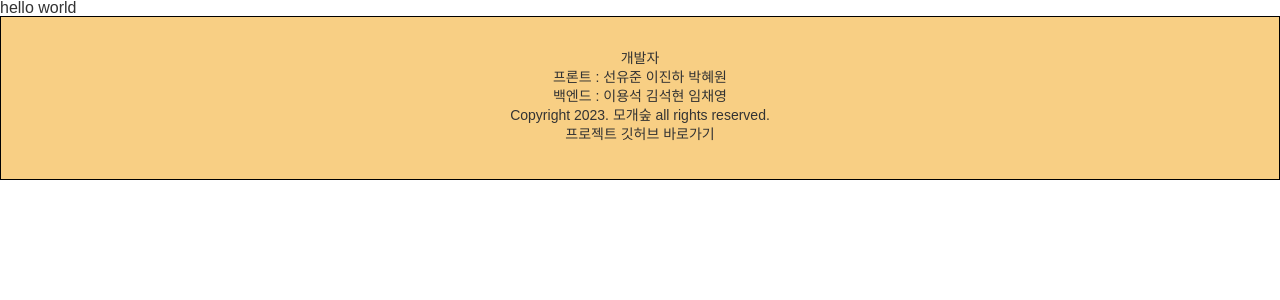
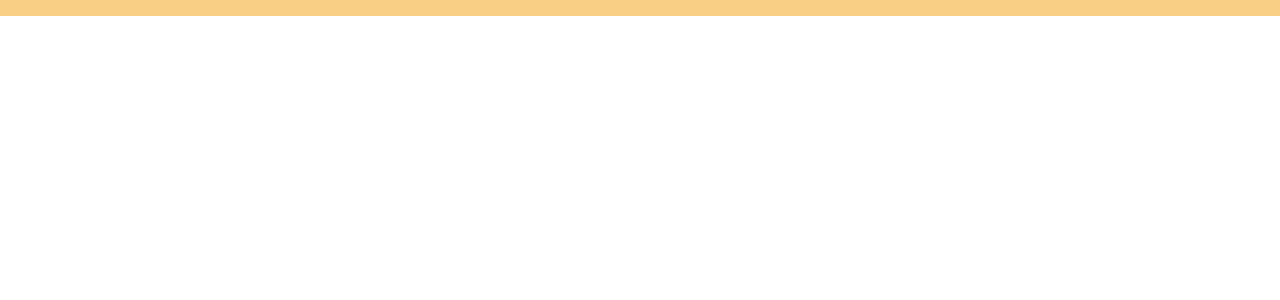
Before and after one commit to codestates-seb/seb43_main_004, a React (Create React App) app in the folder client/: page / in a window 1280 px wide. Shown: the top 300 px of the page. Built offline with nearby package versions, Linux system fonts and the light colour scheme.

Commit message:
Feat : footer 컴포넌트 제작

```diff
--- a/client/src/App.css
+++ b/client/src/App.css
@@ -0,0 +1,11 @@
+body {
+    width: 100vw;
+    height: 100vh;
+}
+
+
+.App {
+    height: auto;
+    min-height: 100%;
+    padding-bottom: 164px;
+}
--- a/client/src/components/Common/Footer.tsx
+++ b/client/src/components/Common/Footer.tsx
@@ -2,31 +2,61 @@ import React from 'react'
 import styled from 'styled-components'
 
 const FooterWrapper = styled.footer`
+  position: relative;
+  transform: translateY(-100%);
+  height: 164px;
   font-weight: 500;
   font-size: 14px;
   width: 100%;
   background-color: var(--color-primary);
-  height: 164px;
   display: flex;
   flex-direction: column;
   align-items: center;
   justify-content: center;
   padding: 24px;
-  border: 1px solid black;
 
   p {
     margin-bottom: 5px;
+  }
+
+  p:first-child {
+    margin-bottom: 9px;
+  }
+
+  a {
+    font-size: 16px;
+    font-weight: 700;
+    transition: all 0.2s linear;
+  }
+
+  a:hover {
+    transform: scale(1.1);
+  }
+
+  strong {
+    font-weight: 700;
   }
 `
 
 const Footer = () => {
   return (
     <FooterWrapper>
-      <p>개발자</p>
+      <p>
+        <strong>개발자</strong>
+      </p>
       <p>프론트 : 선유준 이진하 박혜원</p>
       <p>백엔드 : 이용석 김석현 임채영</p>
-      <p>Copyright 2023. 모개숲 all rights reserved.</p>
-      <p>프로젝트 깃허브 바로가기</p>
+      <p>
+        <strong>Copyright 2023 모개숲 all rights reserved</strong>
+      </p>
+      <br />
+      <a
+        href="https://github.com/codestates-seb/seb43_main_004"
+        target="_blank"
+        rel="noreferrer"
+      >
+        프로젝트 깃허브 바로가기
+      </a>
     </FooterWrapper>
   )
 }
```
